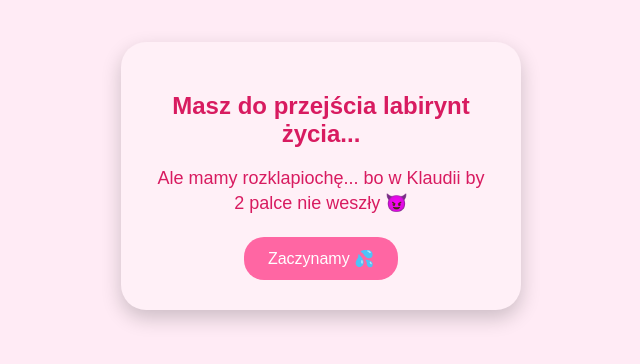
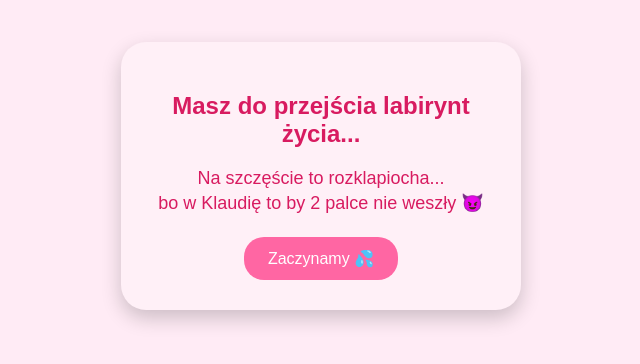
Before and after one commit to TheMatix77/Randka, a plain HTML site: page labirynt.html in a window 1280 px wide. Shown: the part 224-588 px from the top of the page, without its empty margins (319-959 px from the left). Drawn offline with Linux system fonts and the light colour scheme.

Commit message:
Update labirynt.html

```diff
--- a/labirynt.html
+++ b/labirynt.html
@@ -161,7 +161,7 @@
     <div id="intro" class="intro-overlay">
         <div class="intro-content">
             <h2>Masz do przejścia labirynt życia...</h2>
-            <p>Ale mamy rozklapiochę... bo w Klaudii by 2 palce nie weszły 😈</p>
+            <p>Na szczęście to rozklapiocha... <br> bo w Klaudię to by 2 palce nie weszły 😈</p>
             <button id="startGame">Zaczynamy 💦</button>
         </div>
     </div>
```
